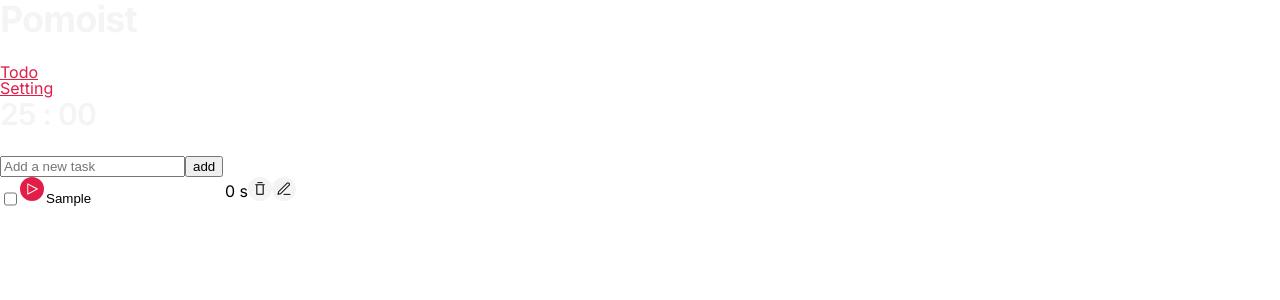
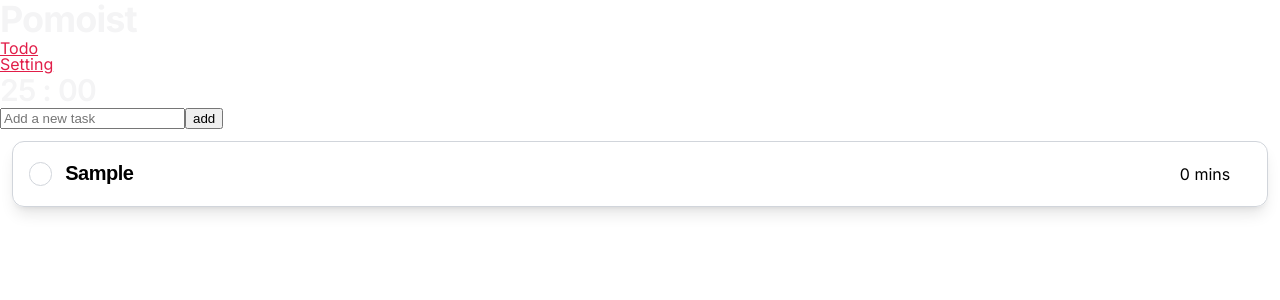
Before and after one commit to flywww/Pomoist, a React (Vite) app: page / in a window 1280 px wide. Both pictures are taken after typing "Sample" into the empty fields and a click on the button "add". Shown: the top 300 px of the page. Built offline with nearby package versions, Linux system fonts and the light colour scheme.

Commit message:
todoItem component and styling done

```diff
--- a/src/components/TodoItem.tsx
+++ b/src/components/TodoItem.tsx
@@ -9,13 +9,13 @@
 import stopImgURL from "../assets/component/button/stop.png"
 import resumeImgURL from "../assets/component/button/resume.png"
 import checkImgURL from "../assets/component/button/check.png"
-import clockImgURL from "../assets/component/button/clock.png"
 import trashImgURL from "../assets/component/button/trash.png"
 import editImgURL from "../assets/component/button/edit.png"
 
 export const TodoItem = ({ id, title, completed, timeSpend }: Todo) => {
 
     const [editingTodo, setEditingTodo] = useState<boolean>(false)
+    const [isHovered, setIsHovered] = useState<boolean>(false);
     const [todoState, setTodoState] = useState<TodoState>("todo");
     const todoContext = useContext(TodoContext);
     if (!todoContext) {
@@ -67,7 +67,7 @@
     const renderControlButtons = () => {
       if(todoState === "todo" && !isActive && onGoingTodoId === undefined && mode === "focus"){
         return (
-          <IconSmallButton
+          (!editingTodo && isHovered) && <IconSmallButton
             onClick={handleStart}
             buttonColor="primary"
             imgURL={playImgURL}
@@ -130,30 +130,31 @@
       setEditingTodo(false);
     }
 
-    //TODO: TimeSpend calculation
-
     return(
-      <div>
-          {!completed &&
-            <div style={{display: 'flex', flexDirection: 'row', justifyContent: 'flex-start'}}>
+      <div
+        onMouseEnter={()=>{setIsHovered(true)}}
+        onMouseLeave={()=>{setIsHovered(false)}}
+        >
+          <div className="todoItem">
+              <div className="todoItem__leftSector">
                 <input
+                  className="checkbox"
                   type="checkbox"
                   checked = {completed}
                   onChange={ () => completeTodo(id)}
                 />
                 {renderControlButtons()}
-              <form onSubmit={handleTodoSave} style={{display: 'flex', flexDirection: 'row', justifyContent: 'flex-start'}}>
+                <form
+                  className="todoForm"
+                  onSubmit={handleTodoSave}
+                >
                   <input
+                    className={editingTodo ? "textInput--editing" : "textInput" }
                     type="text"
                     name="todoTitle"
                     defaultValue={title}
                     readOnly = {!editingTodo}
                     ref = {todoInputRef}
-                  style={{
-                    cursor: editingTodo ? 'text' : 'default',
-                    border: editingTodo ? '1px solid #ccc' : 'none',
-                    outline: editingTodo ? 'auto' : 'none',
-                    }}
                   />
 
                   {editingTodo && <IconSmallButton
@@ -163,21 +164,25 @@
                     imgDescribe="Save todo"
                   />}
                 </form>
-              <p>{Math.floor(timeSpend)} s</p>
-              {!editingTodo && <IconSmallButton
+              </div>
+              <div className="todoItem__rightSector">
+                <p className="todoItem__timeSpend">
+                  {Math.floor(timeSpend/60)} mins
+                </p>
+                {(!editingTodo && isHovered && !isActive) && <IconSmallButton
                   onClick={handleTodoDelete}
                   buttonColor="secondary"
                   imgURL={trashImgURL}
                   imgDescribe="Delete todo"
                 />}
-              {!editingTodo && <IconSmallButton
+                {(!editingTodo && isHovered && !isActive) && <IconSmallButton
                   onClick={handleTodoEdit}
                   buttonColor="secondary"
                   imgURL={editImgURL}
                   imgDescribe="Edit todo"
                 />}
               </div>
-          }
+            </div>
       </div>
     )
 }
--- a/src/components/TodoList.tsx
+++ b/src/components/TodoList.tsx
@@ -43,7 +43,7 @@
               <button onClick={addTodoButtonClicked}>add</button>
             </div>
             <ul>
-              { todos.map(todo => <TodoItem key={todo.id} {...todo}/> )}
+              { todos.map(todo => !todo.completed && <TodoItem key={todo.id} {...todo}/> )}
             </ul>
         </>
     )
--- a/src/styles/abstracts/_mixins.scss
+++ b/src/styles/abstracts/_mixins.scss
@@ -3,6 +3,38 @@
 }
 
 //Typography
+@mixin header1 {
+  font-size: $font-size-xxl;
+  font-weight: $font-weight-extrabold;
+  line-height: $line-height-xs;
+  letter-spacing: -0.9px;
+}
+@mixin header2 {
+  font-size: $font-size-xl;
+  font-weight: $font-weight-semibold;
+  line-height: $line-height-sm;
+  letter-spacing: -0.75px;
+}
+@mixin header3 {
+  font-size: $font-size-lg;
+  font-weight: $font-weight-semibold;
+  line-height: $line-height-md;
+  letter-spacing: -0.6px;
+}
+@mixin header4 {
+  font-size: $font-size-md;
+  font-weight: $font-weight-semibold;
+  line-height: $line-height-lg;
+  letter-spacing: -0.5px;
+}
+
+@mixin small {
+  font-size: $font-size-base;
+  font-weight: $font-weight-medium;
+  line-height: $line-height-base;
+  letter-spacing: normal;
+}
+
 @mixin lead {
   font-family: $font-stack;
   font-size: $font-size-md;
--- a/src/styles/abstracts/_variables.scss
+++ b/src/styles/abstracts/_variables.scss
@@ -4,7 +4,7 @@
 $color-foreground: #18181B;
 
 // Neutral Colors
-$color-background: #ffffffe6 90%;
+$color-background: #ffffffe6;
 $color-text-primary: #111827;
 $color-text-secondary: #ffffff;
 
@@ -63,8 +63,8 @@
 // Spacing
 $spacing-xs: 4px;
 $spacing-sm: 8px;
-$spacing-md: 16px;
-$spacing-lg: 24px;
+$spacing-md: 12px;
+$spacing-lg: 16px;
 $spacing-xl: 32px;
 $spacing-xxl: 48px;
 
--- a/src/styles/base/_typography.scss
+++ b/src/styles/base/_typography.scss
@@ -10,52 +10,30 @@
   font-family: $font-stack;
   font-stretch: normal;
   font-style: normal;
-  margin-bottom: 1.5rem;
   color: $color-secondary;
 }
 
 h1 {
-  font-size: $font-size-xxl;
-  font-weight: $font-weight-extrabold;
-  line-height: $line-height-xs;
-  letter-spacing: -0.9px;
+  @include header1;
 }
 h2 {
-  font-size: $font-size-xl;
-  font-weight: $font-weight-semibold;
-  line-height: $line-height-sm;
-  letter-spacing: -0.75px;
+  @include header2;
 }
 h3 {
-  font-size: $font-size-lg;
-  font-weight: $font-weight-semibold;
-  line-height: $line-height-md;
-  letter-spacing: -0.6px;
+  @include header3;
 }
 h4 {
-  font-size: $font-size-md;
-  font-weight: $font-weight-semibold;
-  line-height: $line-height-lg;
-  letter-spacing: -0.5px;
+  @include header4;
 }
-
 small {
-  font-size: $font-size-base;
-  font-weight: $font-weight-medium;
-  line-height: $line-height-base;
-  letter-spacing: normal;
+  @include small;
 }
-
 p{
   @include paragraph;
-  margin-bottom: $spacing-md;
 }
-
 .lead{
   @include lead;
-  margin-bottom: $spacing-md;
 }
-
 .muted{
   @include muted;
 }
--- a/src/styles/components/_button.scss
+++ b/src/styles/components/_button.scss
@@ -4,18 +4,22 @@
     width: 24px;
     height: 24px;
     border-radius: $border-radius-lg;
-    border-color: transparent;
+    border-style: none;
 
     &--primary{
         background-color: $color-primary;
+        border-color: $color-primary;
+        border-width: 1px;
         &:hover{
-            background-color: lighten($color: $color-primary, $amount: 25%);
+            background-color: lighten($color: $color-primary, $amount: 10%);
         }
     }
     &--secondary{
         background-color: $color-secondary;
+        border-color: $color-secondary;
+        border-width: 1px;
         &:hover{
-            background-color: lighten($color: $color-secondary, $amount: 25%);
+            background-color: darken($color: $color-secondary, $amount: 10%);
         }
     }
 }
--- a/src/styles/components/_form.scss
+++ b/src/styles/components/_form.scss
@@ -0,0 +1,8 @@
+.todoForm{
+    display: flex;
+    flex-direction: row;
+    justify-content: flex-start;
+    align-items: center;
+    gap: $spacing-sm;
+    width: 100%;
+}
--- /dev/null
+++ b/src/styles/components/_input.scss
@@ -0,0 +1,46 @@
+.textInput{
+    @include header4;
+    cursor: default;
+    border: none;
+    outline: none;
+    height: 36px;
+    width: 100%;
+    &--editing{
+        @include header4;
+        cursor: text;
+        border: 1px solid $color-border;
+        outline: auto;
+        height: 36px;
+        width: 100%;
+    }
+}
+
+.checkbox {
+    width: 24px;
+    height: 24px;
+    appearance: none;
+    background-color:$color-background;
+    border: 1px solid $color-border;
+    border-radius: 12px;
+    cursor: pointer;
+    display: inline-block;
+    position: relative;
+
+    &:checked{
+        background-color: $color-primary;
+        border-color: transparent;
+        &::after{
+            content: '\2714'; /* Unicode check mark */
+            color: $color-background;
+            font-size: 10px;
+            position: absolute;
+            top: 50%;
+            left: 50%;
+            transform: translate(-50%, -50%);
+        }
+    }
+
+    &:hover{
+        background-color: $color-border;
+    }
+}
--- a/src/styles/components/_todo-Item.scss
+++ b/src/styles/components/_todo-Item.scss
@@ -0,0 +1,37 @@
+.todoItem{
+    display: flex;
+    direction: row;
+    justify-content: space-between;
+    align-items: center;
+    height: 64px;
+    border: 1px solid $color-border;
+    border-radius: $border-radius-md;
+    box-shadow: 0 10px 15px -3px rgba(0, 0, 0, 0.1), 0 4px 6px -4px rgba(0, 0, 0, 0.1);
+    margin: $spacing-md $spacing-md;
+
+    &__leftSector{
+        display: flex;
+        direction: row;
+        justify-content: flex-start;
+        align-items: center;
+        gap: $spacing-sm;
+        margin-left: $spacing-md;
+        width: 100%;
+    }
+
+    &__rightSector{
+        display: flex;
+        direction: row;
+        justify-content: flex-end;
+        align-items: center;
+        gap: $spacing-sm;
+        margin-right: $spacing-md;
+    }
+
+    &__timeSpend{
+        display: flex;
+        justify-content: center;
+        align-items: center;
+        min-width: 100px;
+    }
+}
--- a/src/styles/main.scss
+++ b/src/styles/main.scss
@@ -4,6 +4,7 @@
 @import 'base/reset';
 @import 'base/typography';
 @import 'components/button';
+@import 'components/input';
 @import 'components/form';
 @import 'components/todo-Item';
 @import 'components/todo-list';
```
Lines whose indentation alone changed are shown as unchanged.
